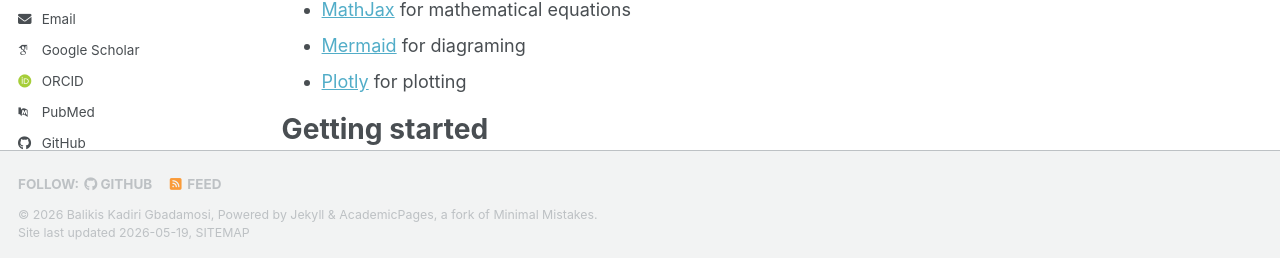
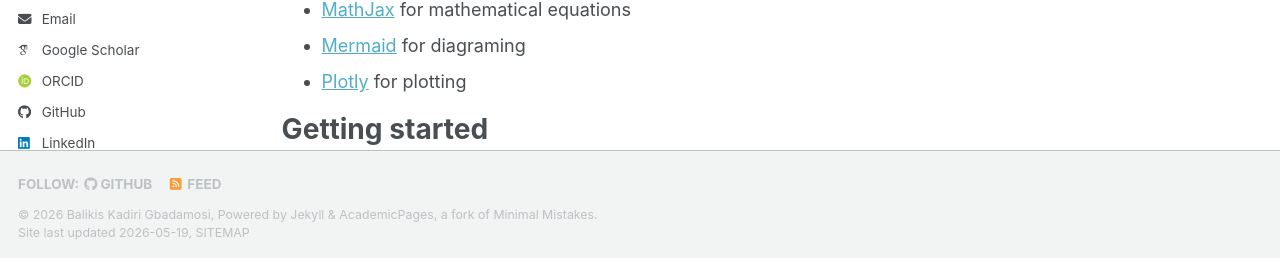
Before and after one commit to balikis-Gbadamosi/balikis-Gbadamosi.github.io, a Jekyll site: the page built from _pages/about.md, in a window 1280 px wide and 900 px high, scrolled down 484 px. Shown: the part 639-897 px from the top of the window. Built offline with Jekyll 4.4.1, drawn with Linux system fonts in a browser that asks for light colours; some web fonts are replaced; a script bundle is joined from its source files by our own code; library files that are not in the unit come from our copies.

Commit message:
Update _config.yml

```diff
--- a/_config.yml
+++ b/_config.yml
@@ -41,7 +41,7 @@
   orcid            : "https://orcid.org/0009-0000-7307-3057"
   semantic         : # URL
   ssrn             : # URL
-  pubmed           : " "
+  pubmed           : #
   researchgate     : # URL
   scopus           : # URL
   zotero           : # URL
@@ -57,7 +57,7 @@
 
   # Social media
   artstation       : # Username
-  bluesky          : "bsky.app" # Replace this with you Bluesky username
+  bluesky          : # Replace this with you Bluesky username
   facebook         : # Username
   flickr           : # Username
   foursquare       : # Username
```
